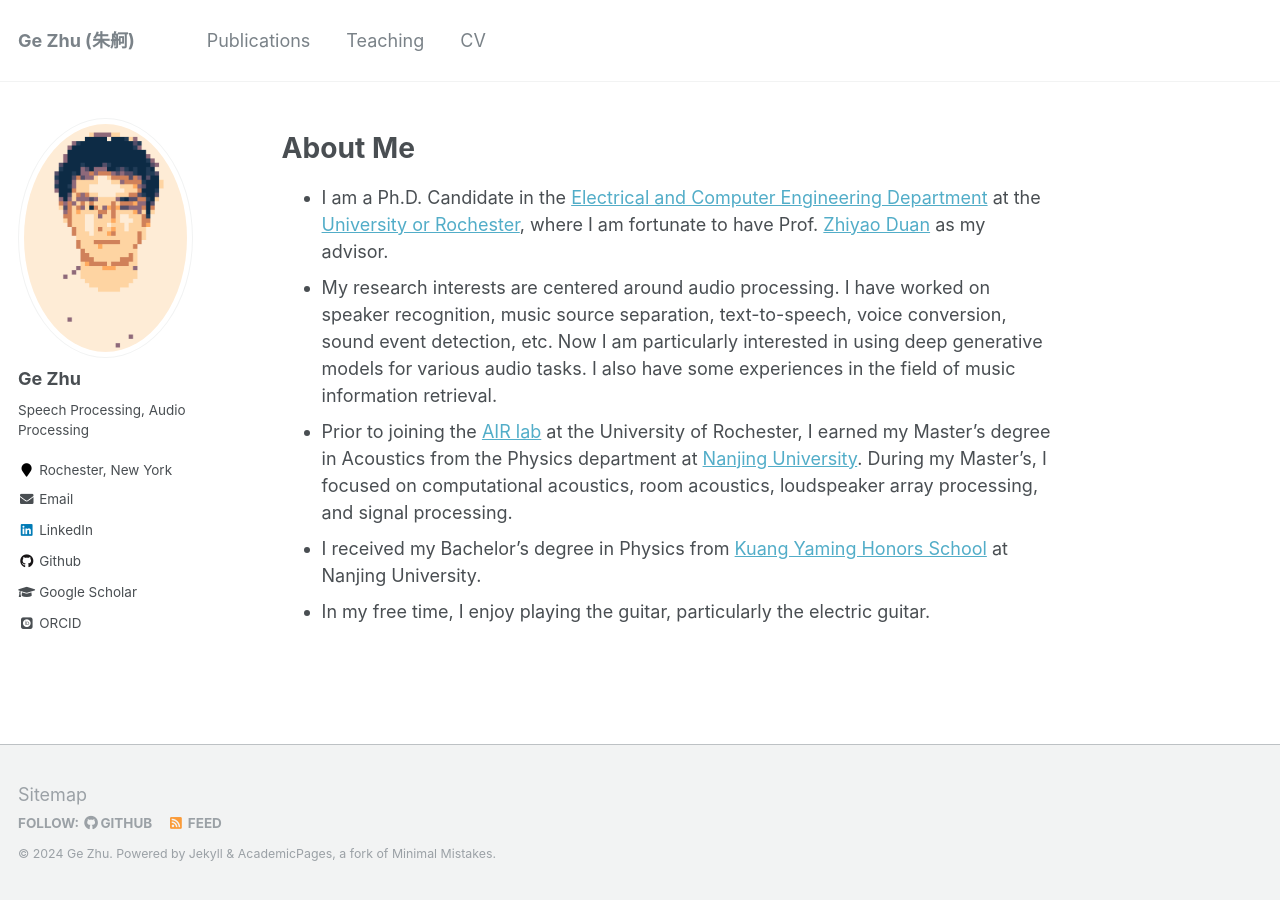
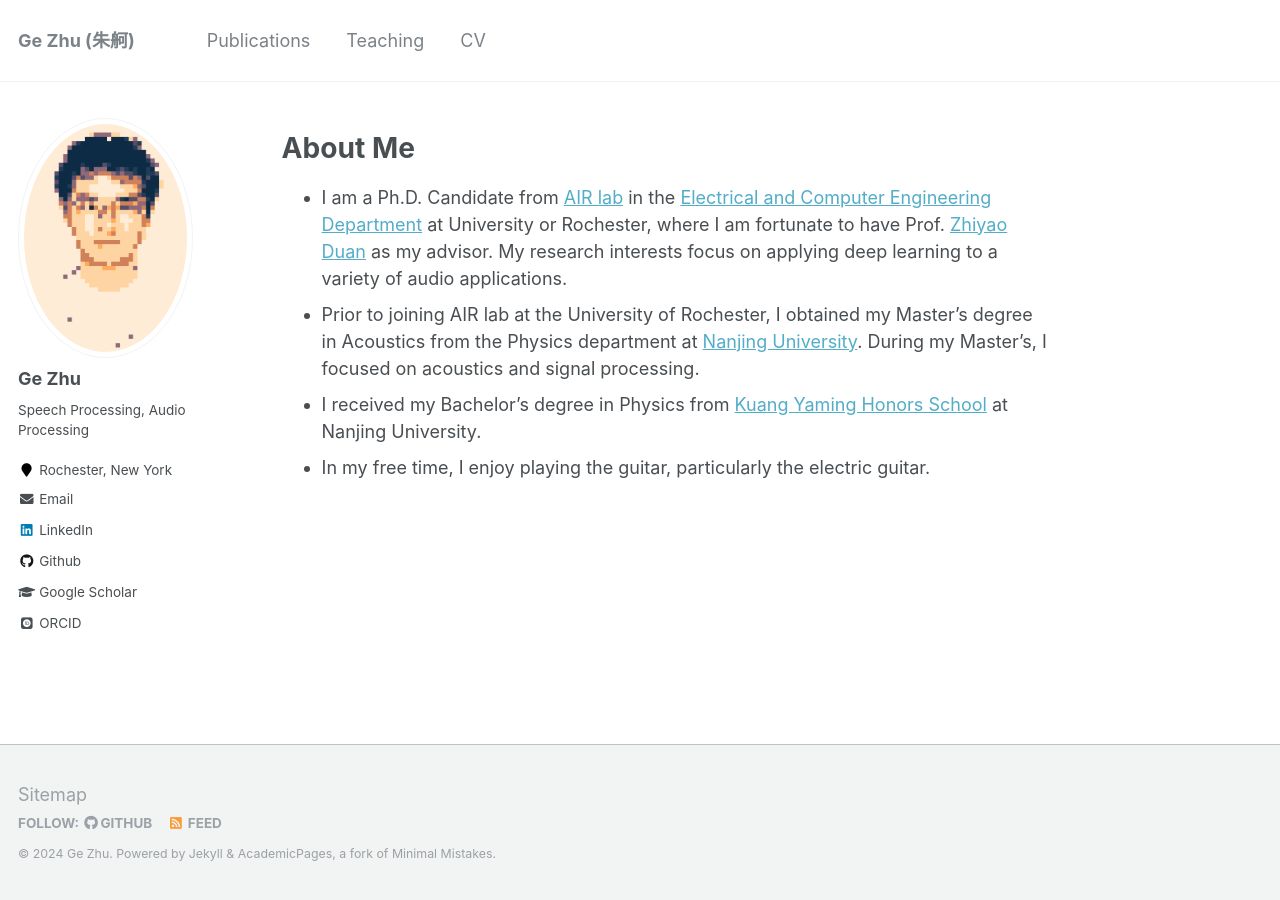
Before and after one commit to gzhu06/gzhu06.github.io, a Jekyll site: the page built from _pages/about.md, in a window 1280 px wide. Built offline with Jekyll 4.4.1, drawn with Linux system fonts in a browser that asks for light colours; some web fonts are replaced.

Commit message:
fix links

```diff
--- a/_pages/about.md
+++ b/_pages/about.md
@@ -9,8 +9,7 @@ redirect_from:
 ---
 
 # About Me
-* I am a Ph.D. Candidate in the [Electrical and Computer Engineering Department](http://www.hajim.rochester.edu/ece/) at the [University or Rochester](https://rochester.edu/), where I am fortunate to have Prof. [Zhiyao Duan](http://www2.ece.rochester.edu/~zduan/) as my advisor.
-* My research interests are centered around audio processing. I have worked on speaker recognition, music source separation, text-to-speech, voice conversion, sound event detection, etc. Now I am particularly interested in using deep generative models for various audio tasks. I also have some experiences in the field of music information retrieval.
-* Prior to joining the [AIR lab](http://www2.ece.rochester.edu/projects/air/index.html) at the University of Rochester, I earned my Master's degree in Acoustics from the Physics department at [Nanjing University](https://www.nju.edu.cn/en/). During my Master's, I focused on computational acoustics, room acoustics, loudspeaker array processing, and signal processing.
+* I am a Ph.D. Candidate from [AIR lab](https://labsites.rochester.edu/air/index.html) in the [Electrical and Computer Engineering Department](http://www.hajim.rochester.edu/ece/) at University or Rochester, where I am fortunate to have Prof. [Zhiyao Duan](http://www2.ece.rochester.edu/~zduan/) as my advisor. My research interests focus on applying deep learning to a variety of audio applications.
+* Prior to joining AIR lab at the University of Rochester, I obtained my Master's degree in Acoustics from the Physics department at [Nanjing University](https://www.nju.edu.cn/en/). During my Master's, I focused on acoustics and signal processing.
 * I received my Bachelor's degree in Physics from [Kuang Yaming Honors School](https://dii.nju.edu.cn/kym_en/) at Nanjing University.
 * In my free time, I enjoy playing the guitar, particularly the electric guitar.
```
Also changed, not shown: _publications/instglow.md (+1 -1 lines).
